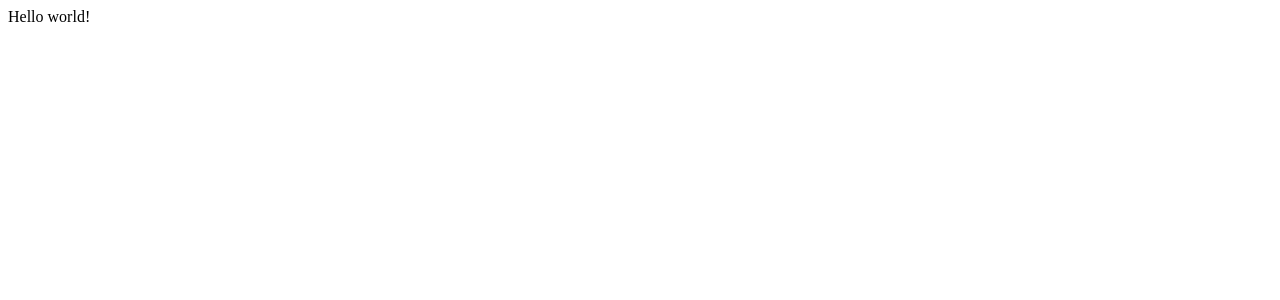
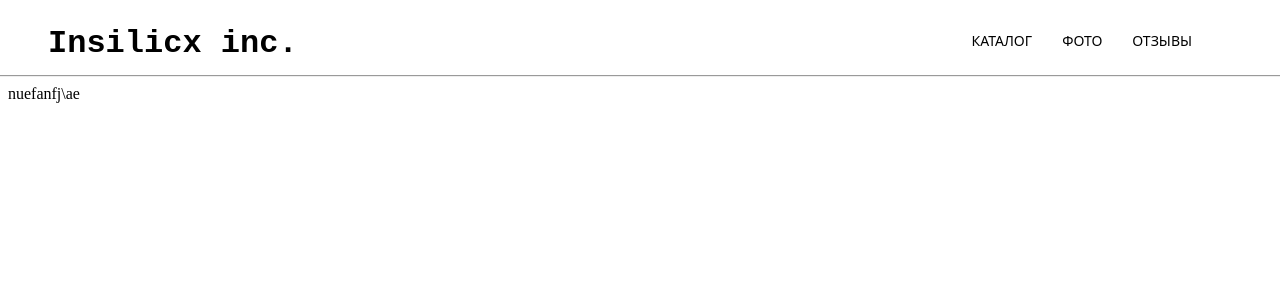
Before and after one commit to kirillpedev/insilicx-react, a React (Vite) app: page / in a window 1280 px wide. Shown: the top 300 px of the page. Built offline with nearby package versions, Linux system fonts and the light colour scheme.

Commit message:
First commit

```diff
--- a/index.html
+++ b/index.html
@@ -4,6 +4,12 @@
     <meta charset="UTF-8" />
     <meta name="viewport" content="width=device-width, initial-scale=1.0" />
     <title>React App</title>
+    <style>
+          * {
+              margin-top: 0;
+              font-optical-sizing: auto;
+          }
+      </style>
   </head>
   <body>
     <div id="root"></div>
--- a/package.json
+++ b/package.json
@@ -11,7 +11,8 @@
   },
   "dependencies": {
     "react": "^18.2.0",
-    "react-dom": "^18.2.0"
+    "react-dom": "^18.2.0",
+    "styled-components": "^6.1.11"
   },
   "devDependencies": {
     "@types/react": "^18.0.28",
@@ -21,6 +22,6 @@
     "eslint-plugin-react": "^7.32.2",
     "eslint-plugin-react-hooks": "^4.6.0",
     "eslint-plugin-react-refresh": "^0.3.4",
-    "vite": "^4.3.2"
+    "vite": "^4.5.3"
   }
 }
--- a/src/App.jsx
+++ b/src/App.jsx
@@ -1,5 +1,10 @@
+import React from 'react'
+import Home from './pages/Home'
+
 const App = () => {
-  return <div>Hello world!</div>;
-};
+  return (
+    <Home/>
+  )
+}
 
-export default App;
+export default App
--- /dev/null
+++ b/src/components/Footer.jsx
@@ -0,0 +1,11 @@
+import React from 'react'
+
+const Footer = () => {
+  return (
+    <div>
+        nuefanfj\ae
+    </div>
+  )
+}
+
+export default Footer
--- /dev/null
+++ b/src/components/Header.jsx
@@ -0,0 +1,80 @@
+import React from 'react'
+import styled from 'styled-components'
+
+const Container = styled.div`
+      @import url('https://fonts.googleapis.com/css2?family=Anonymous+Pro:ital,wght@0,400;0,700;1,400;1,700&display=swap');
+      @import url('https://fonts.googleapis.com/css2?family=Anonymous+Pro:ital,wght@0,400;0,700;1,400;1,700&family=Noto+Sans:ital,wght@0,100..900;1,100..900&display=swap');
+
+    .header {
+      display: flex;
+      justify-content: space-between;
+      align-self: center;
+      margin-top: 25px;
+      margin-left: 40px;
+      margin-right: 80px;
+      height: 50px;
+    }
+
+    .header h1 {
+    font-size: 32px;
+    font-family: "Anonymous Pro", monospace;
+    cursor: pointer;
+  }
+`
+
+const Line = styled.div`
+  hr {
+    margin-left: -10px;
+    margin-right: -10px;
+  }
+
+`
+
+const Menu = styled.div`
+  .menu {
+      display: flex;
+      font-family: "Noto Sans", sans-serif;
+      grid-gap: 30px;
+      font-size: 14px;
+      margin-top: 6px;
+      justify-content: space-around;
+      list-style-type: none;
+      text-transform: uppercase;
+  }
+
+  .menu a {
+      color: black;
+      text-decoration: none;
+      font-weight: 400;
+  }
+
+  .menu :hover {
+      font-size: 16px;
+      transition: 0.2s ease;
+  }
+`
+const Header = () => {
+  return (
+    <Container>
+      <div className='header_main'>
+      <div className='header'>
+        <h1 href=''>Insilicx inc.</h1>
+          <Menu>
+            <ul class="menu">
+                <li><a href=''>Каталог</a></li>
+                <li><a href=''>Фото</a></li>
+                <li><a href=''>Отзывы</a></li>
+            </ul>
+          </Menu>
+      </div>
+      <div>
+        <Line>
+          <hr></hr>
+        </Line>
+        </div>
+    </div>
+    </Container>
+  )
+}
+
+export default Header
--- /dev/null
+++ b/src/pages/Home.jsx
@@ -0,0 +1,14 @@
+import React from 'react'
+import Header from '../components/Header'
+import Footer from '../components/Footer'
+
+const Home = () => {
+  return (
+    <div>
+      <Header/>
+      <Footer/>
+    </div>
+)
+}
+
+export default Home
```
Also changed, not shown: 1 other file (tests, documents, lock files or other folders).
